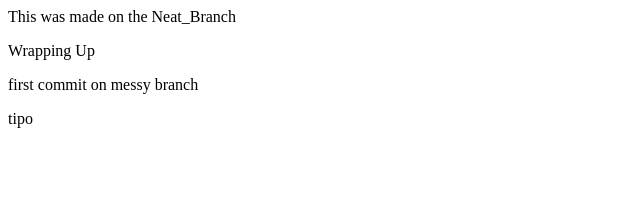
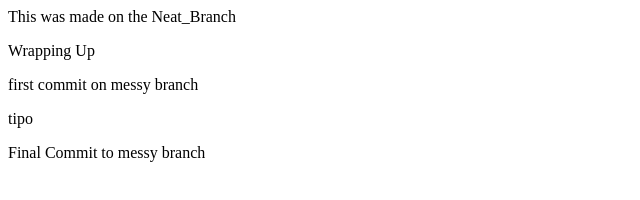
Before and after one commit to mashaabmunaf/gitcollaboration, a plain HTML site: page index.html in a window 1280 px wide. Shown: the whole page, without its empty margins (0-640 px from the left). Drawn offline with Linux system fonts and the light colour scheme.

Commit message:
add commit to messy

```diff
--- a/index.html
+++ b/index.html
@@ -13,6 +13,7 @@
     <p>Wrapping Up</p>
     <p>first commit on messy branch</p>
     <p>tipo</p>
+    <p>Final Commit to messy branch</p>
 
 </body>
 
```
